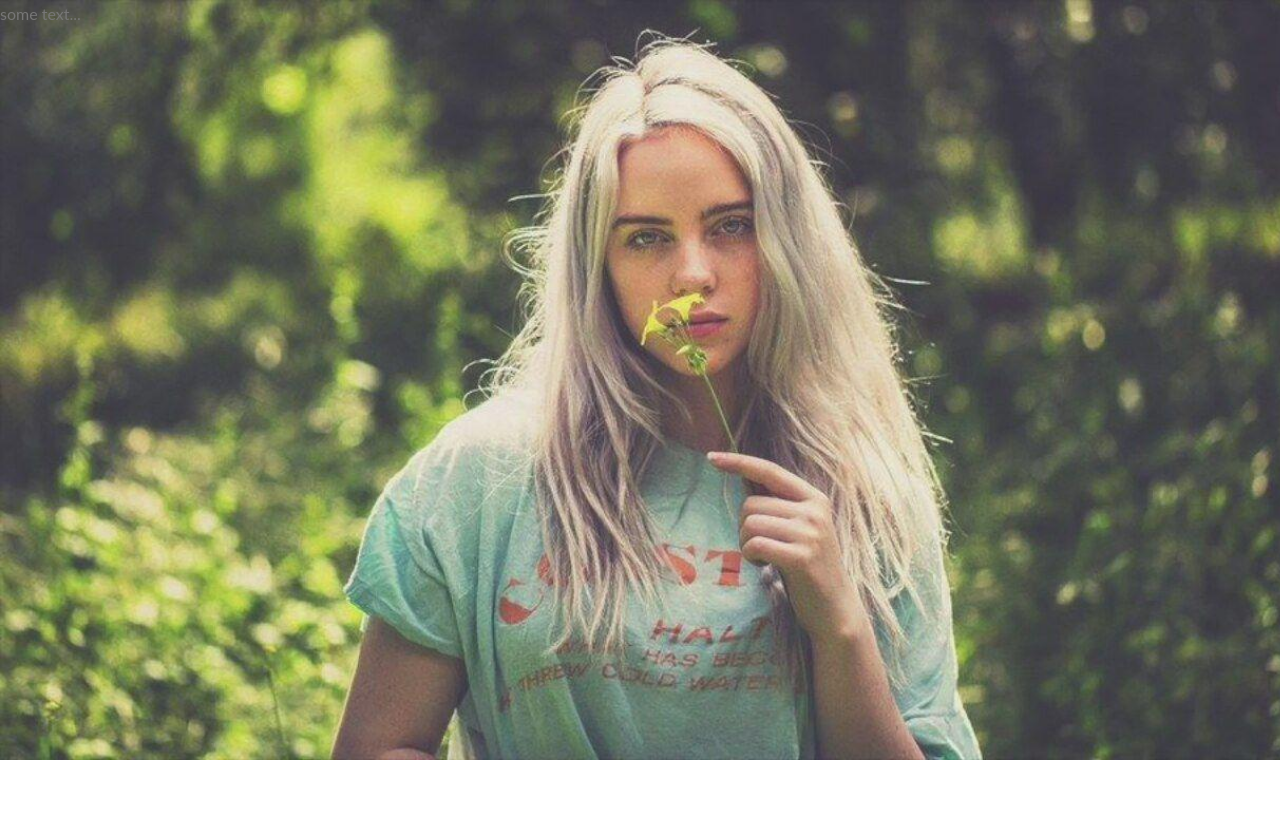
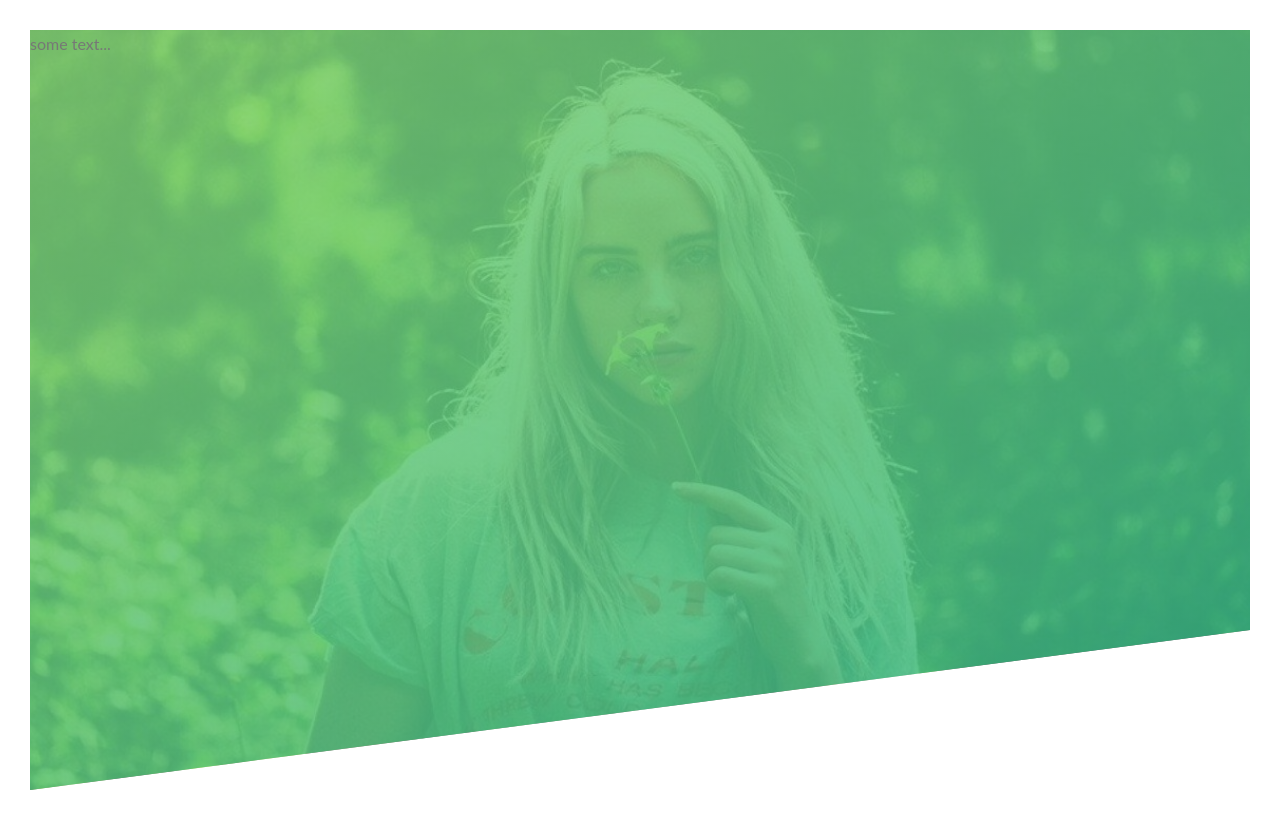
Before and after one commit to GiftYou/css-app-one, a plain HTML site: page index.html in a window 1280 px wide. Drawn offline with Linux system fonts and the light colour scheme.

Commit message:
play in vh

```diff
--- a/css/style.css
+++ b/css/style.css
@@ -19,10 +19,18 @@ body {
     font-size: 16px;
     line-height: 1.7;
     color: #777;
+    padding: 30px;
 }
 
 .header {
     height: 95vh;
-    background-image: url(../img/billie.jpg);
+    background-image: linear-gradient(
+        to right bottom,
+        rgba(126, 213, 111, 0.8),
+        rgba(40, 180, 131, 0.8)) ,
+        url(../img/billie.jpg);
     background-size: cover;
+    background-position: top;
+
+    clip-path: polygon(0 0, 100% 0, 100% 75vh, 0 100%);
 }
```
